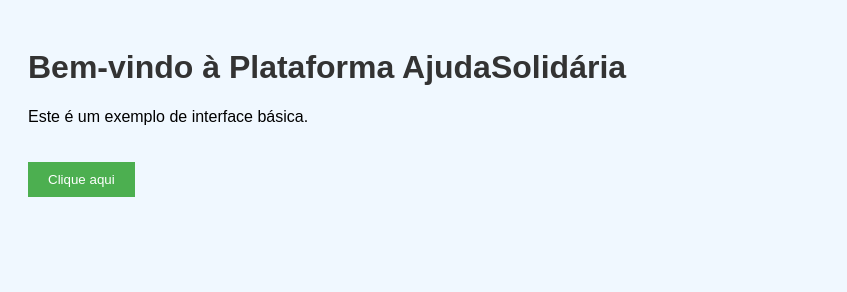
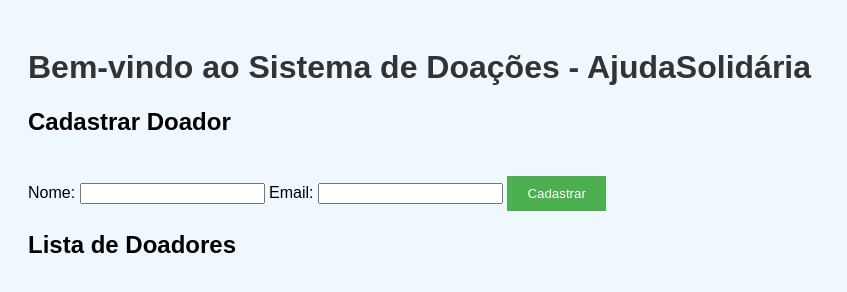
Before and after one commit to LeonardoRobert/AjudaSolidaria, a plain HTML site: page docs/src/index.html in a window 1280 px wide. Shown: the whole page, without its empty margins (0-847 px from the left). Drawn offline with Linux system fonts and the light colour scheme.

Commit message:
Update index.html

```diff
--- a/docs/src/index.html
+++ b/docs/src/index.html
@@ -2,13 +2,31 @@
 <html lang="pt-br">
 <head>
 <meta charset="UTF-8" />
-<title>Página Inicial - AjudaSolidária</title>
+<title>AjudaSolidária - Sistema de Doações</title>
 <link rel="stylesheet" href="style.css" />
 </head>
 <body>
-<h1>Bem-vindo à Plataforma AjudaSolidária</h1>
-<p>Este é um exemplo de interface básica.</p>
-<button id="btn">Clique aqui</button>
+<header>
+<h1>Bem-vindo ao Sistema de Doações - AjudaSolidária</h1>
+</header>
+
+<section id="cadastro">
+<h2>Cadastrar Doador</h2>
+<form id="formDoador">
+<label for="nome">Nome:</label>
+<input type="text" id="nome" required />
+
+<label for="email">Email:</label>
+<input type="email" id="email" required />
+
+<button type="submit">Cadastrar</button>
+</form>
+</section>
+
+<section id="lista-doadores">
+<h2>Lista de Doadores</h2>
+<ul id="lista"></ul>
+</section>
 
 <script src="script.js"></script>
 </body>
```
